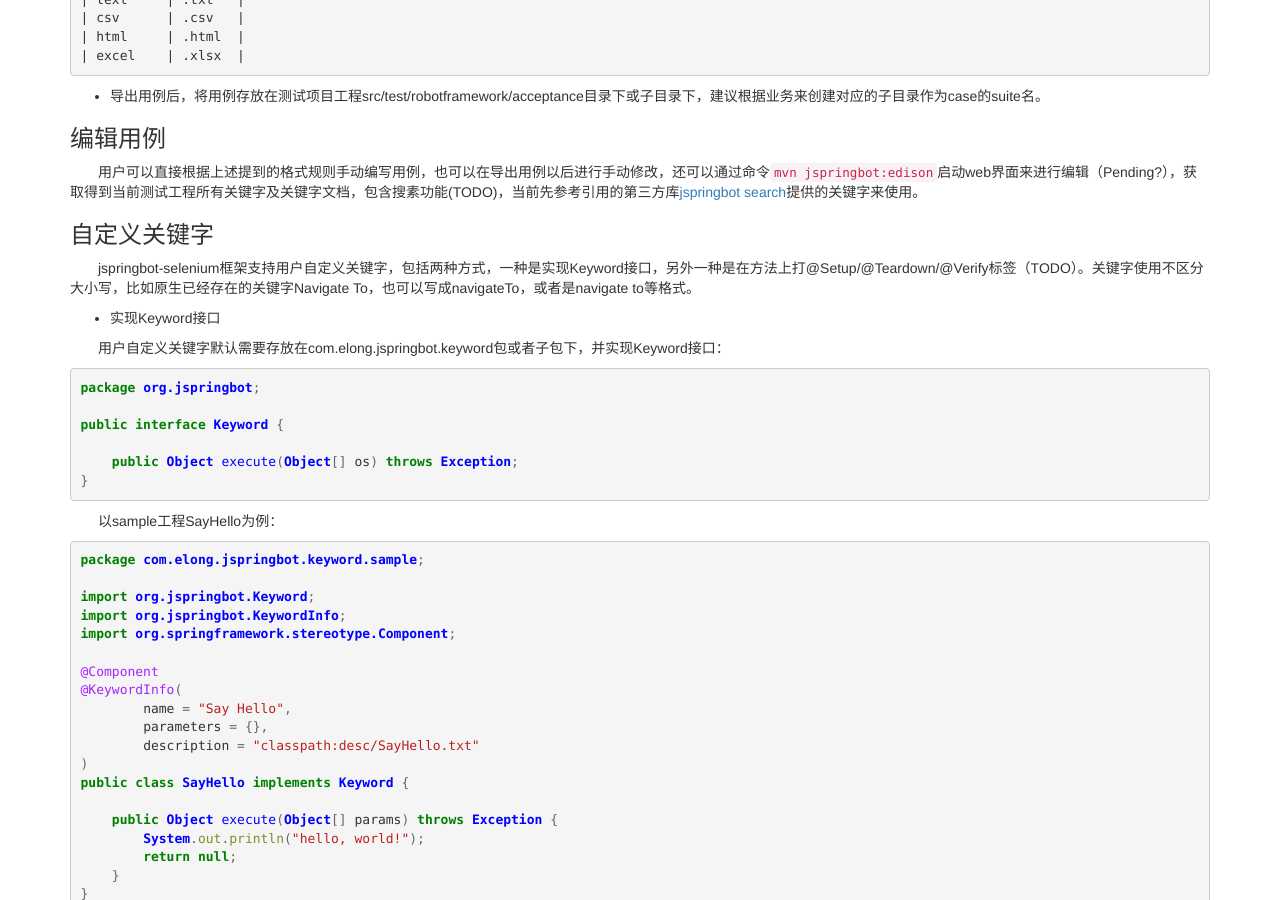
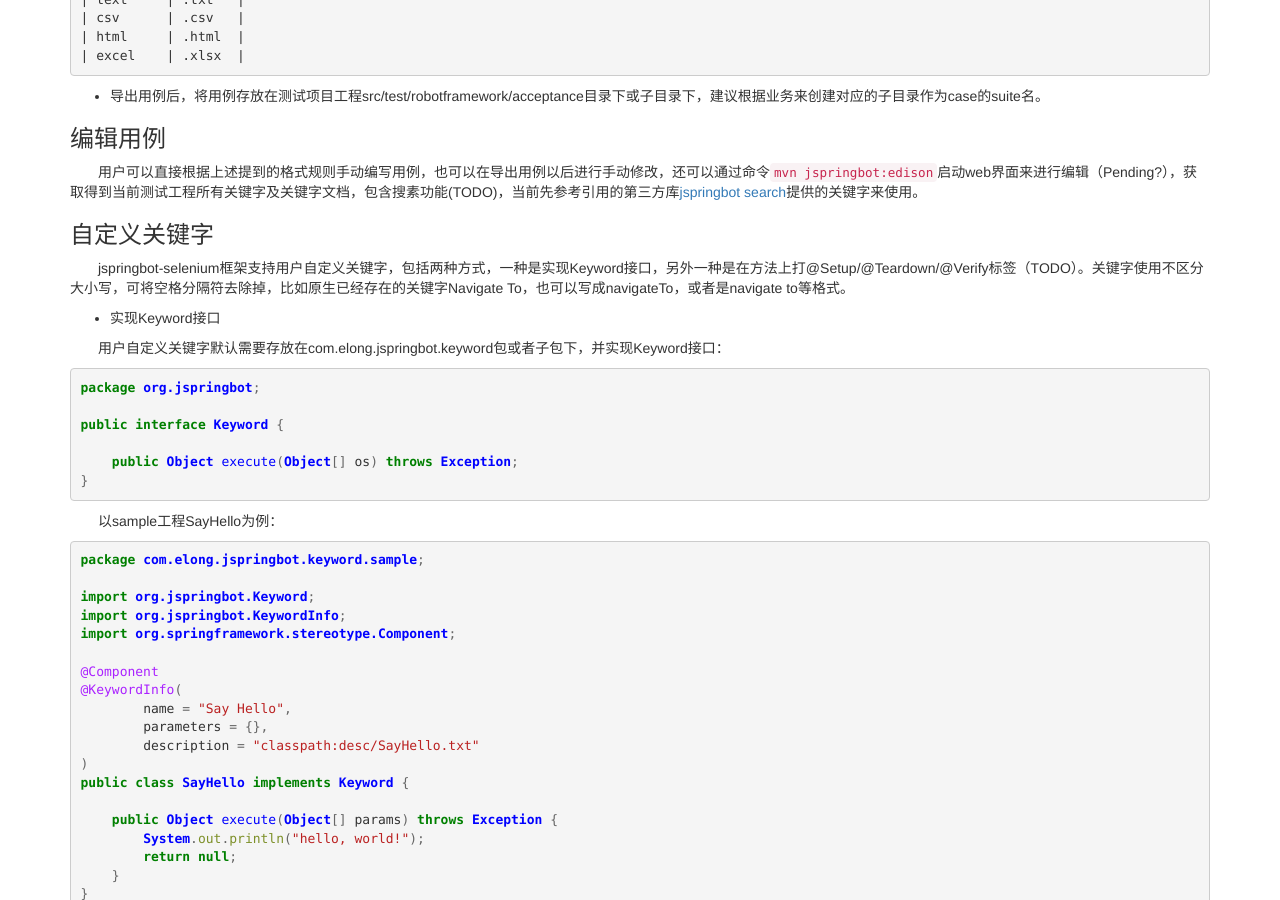
Before and after one commit to yanshuai/blog, a Jekyll site: the page built from _posts/2014-10-18-jspringbot-selenium用户手册.md, in a window 1280 px wide and 900 px high, scrolled down 6318 px. Built offline with Jekyll 4.4.1, drawn with Linux system fonts in a browser that asks for light colours; nearby versions of some CDN libraries; Markdown is read by kramdown in place of the engine named in the settings; comment, search, counter and statistics services are not loaded.

Commit message:
更新jspringbot-selenium用户手册

```diff
--- a/_posts/2014-10-18-jspringbot-selenium用户手册.md
+++ b/_posts/2014-10-18-jspringbot-selenium用户手册.md
@@ -293,7 +293,7 @@ Mobile用户正常登录功能,,,,,,
 
 ### 自定义关键字
 
-jspringbot-selenium框架支持用户自定义关键字，包括两种方式，一种是实现Keyword接口，另外一种是在方法上打@Setup/@Teardown/@Verify标签（TODO）。关键字使用不区分大小写，比如原生已经存在的关键字Navigate To，也可以写成navigateTo，或者是navigate to等格式。
+jspringbot-selenium框架支持用户自定义关键字，包括两种方式，一种是实现Keyword接口，另外一种是在方法上打@Setup/@Teardown/@Verify标签（TODO）。关键字使用不区分大小写，可将空格分隔符去除掉，比如原生已经存在的关键字Navigate To，也可以写成navigateTo，或者是navigate to等格式。
 
 * 实现Keyword接口
 
```
